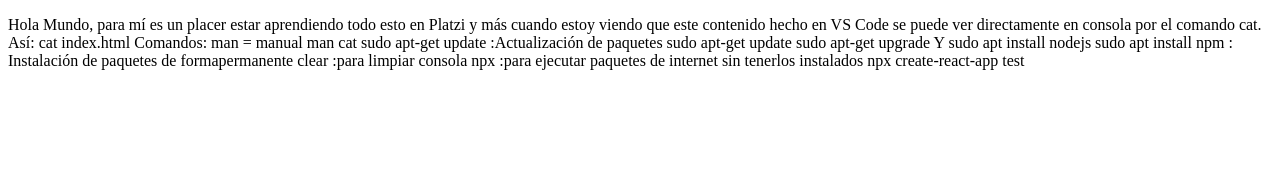
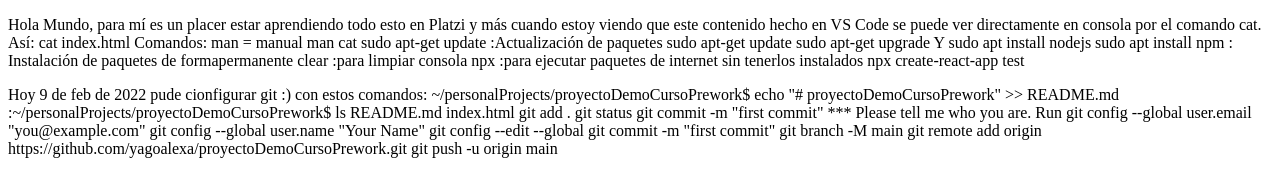
Before and after one commit to yagoalexa/proyectoDemoCursoPrework, a plain HTML site: page index.html in a window 1280 px wide. Drawn offline with Linux system fonts and the light colour scheme.

Commit message:
first commit

```diff
--- a/index.html
+++ b/index.html
@@ -25,10 +25,28 @@
         npx         :para ejecutar paquetes de internet sin tenerlos instalados
         npx create-react-app test
 
+    </p>
+<p>
+    Hoy 9 de feb de 2022 pude cionfigurar git :) con estos comandos:
+    ~/personalProjects/proyectoDemoCursoPrework$ echo "# proyectoDemoCursoPrework" >> README.md
+    :~/personalProjects/proyectoDemoCursoPrework$ ls
+README.md  index.html
+git add .
+git status
+git commit -m "first commit"
+*** Please tell me who you are.
 
+Run
 
+  git config --global user.email "you@example.com"
+  git config --global user.name "Your Name"
+  git config --edit --global
+  git commit -m "first commit"
+  git branch -M main
+  git remote add origin https://github.com/yagoalexa/proyectoDemoCursoPrework.git
+  git push -u origin main
 
+</p>
 
-    </p>
 </body>
 </html>
```
